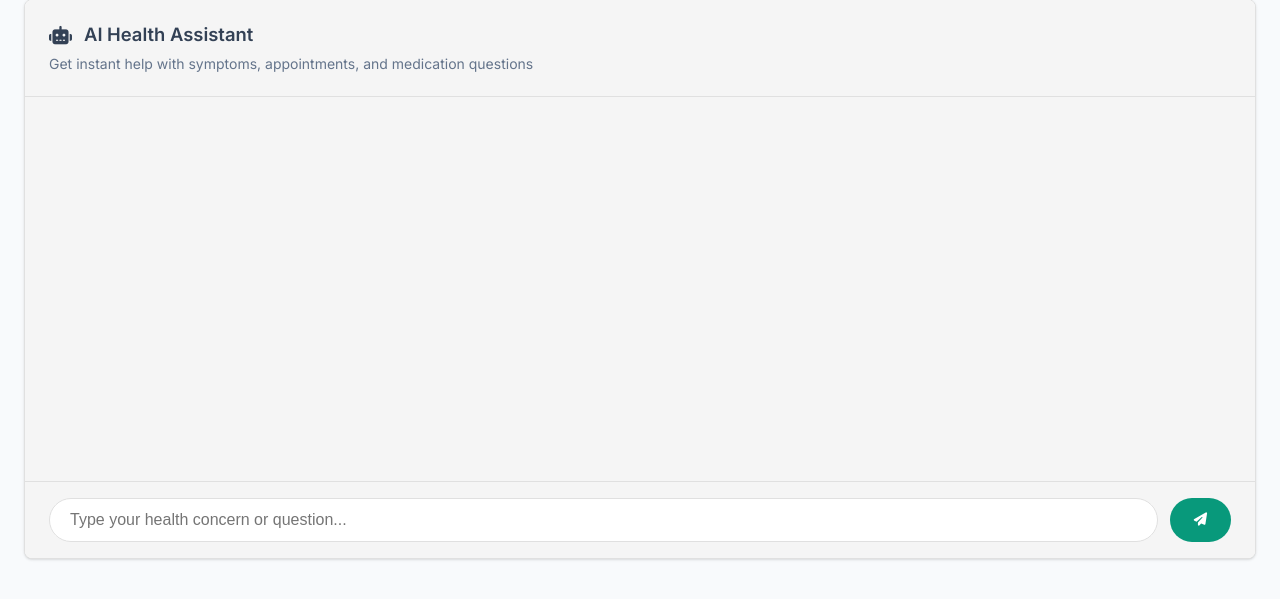
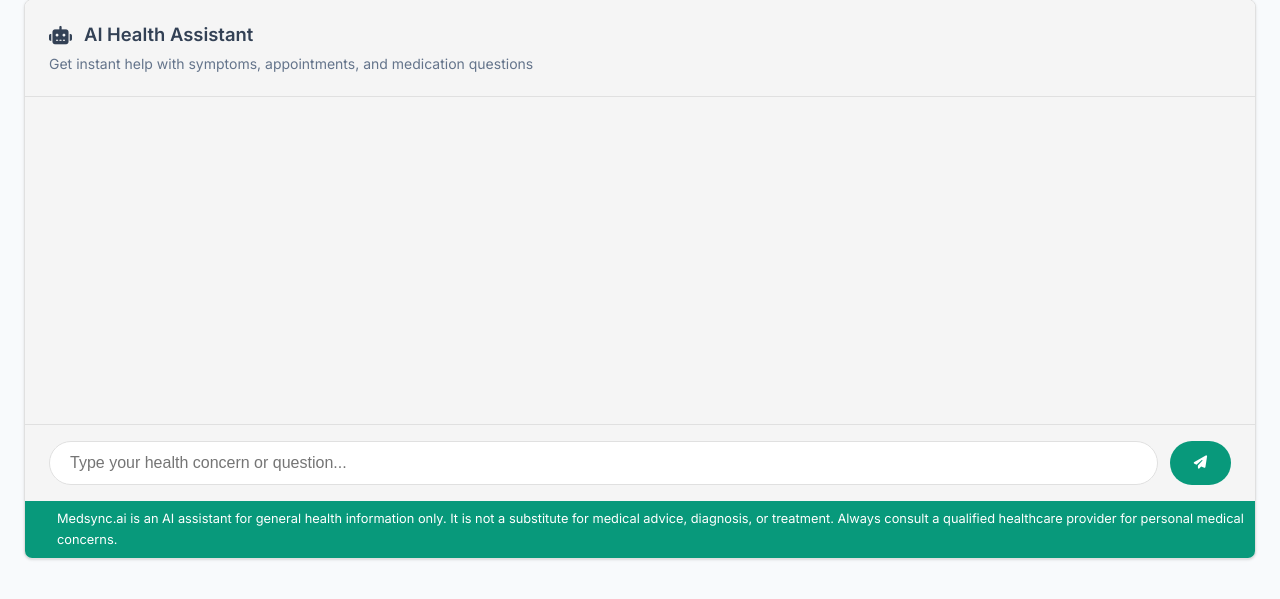
Before and after one commit to ZikraAfiq/sehat-ai, a Flask app: page / in a window 1280 px wide. Shown: the part 181-780 px from the top of the page. Run offline with Flask 3, Linux system fonts and the light colour scheme; data that the repository does not hold is empty; some libraries are stand-ins or nearby versions.

Commit message:
patient side commit
patient-side:
app.py - shorter 1 paragraph responses, added brunei context, removed disclaimer.

static/script.js and base html - fontstyle fix(no more asterisks)

styles.css - permanent disclaimer styles

index - added ai disclaimer

appointments.html - lawakn sja

```diff
--- a/patient_side/app.py
+++ b/patient_side/app.py
@@ -216,7 +216,14 @@ def chat():
         prompt = f"""You are a friendly and helpful healthcare AI assistant.
         Your goal is to assist users with their health-related questions.
         Provide concise, clear, and safe information.
-        IMPORTANT: Always include a disclaimer that you are not a real doctor and users should consult a professional for medical advice.
+
+        You are also based in Brunei Darussalam, so include local context when relevant. such as:
+        - Local healthcare facilities
+        - Health regulations in Brunei
+        - Common health concerns in the region
+
+        Try to keep your messages short, around a short paragraph, with some bulleted lists if needed. Bolden important points.
+
         User's question: "{user_message}"
         """
         response = model.generate_content(prompt)
--- a/patient_side/static/script.js
+++ b/patient_side/static/script.js
@@ -164,10 +164,8 @@ function addMessage(text, type, suggestions = []) {
     const messageDiv = document.createElement('div');
     messageDiv.className = `message ${type}`;
 
-    // Sanitize text to prevent HTML injection and format newlines
-    const formattedText = text.replace(/</g, "&lt;").replace(/>/g, "&gt;").replace(/\n/g, '<br>');
-
-    let messageContent = `<div class="message-content">${formattedText}`;
+    // Render Markdown (bold, italic, lists, etc.)
+    let messageContent = `<div class="message-content">${marked.parse(text)}`;
 
     if (suggestions && suggestions.length > 0) {
         messageContent += '<div class="suggestions">';
@@ -184,6 +182,7 @@ function addMessage(text, type, suggestions = []) {
     // Scroll to bottom
     messagesContainer.scrollTop = messagesContainer.scrollHeight;
 }
+
 
 function setSuggestion(suggestion) {
     document.getElementById('chat-input').value = suggestion;
--- a/patient_side/static/styles.css
+++ b/patient_side/static/styles.css
@@ -246,7 +246,7 @@ body {
     display: flex;
     flex-direction: column;
     height: 70vh;
-    max-height: 700px;
+    max-height: 800px;
     border-radius: var(--radius);
 }
 
@@ -879,3 +879,19 @@ body {
   opacity: 1;
   transform: translateY(0);
 }
+
+/* AI Disclaimer */
+.ai-disclaimer {
+    padding: 0.5rem 0.5rem;
+    padding-left: 2rem;
+    font-size: 0.75rem;
+    color: var(--muted-foreground);
+    text-align: left;
+    background-color: #08997B;
+
+}
+
+.disc-ai {
+    color: white;
+    font-size: 0.8rem
+}
--- a/patient_side/templates/base.html
+++ b/patient_side/templates/base.html
@@ -47,6 +47,7 @@
     {% block content %}{% endblock %}
   </main>
 
+  <script src="https://cdn.jsdelivr.net/npm/marked/marked.min.js"></script>
   <script src="{{ url_for('static', filename='script.js') }}"></script>
   {% block extra_js %}{% endblock %}
 </body>
--- a/patient_side/templates/index.html
+++ b/patient_side/templates/index.html
@@ -40,6 +40,11 @@
           <input type="text" id="chat-input" placeholder="Type your health concern or question..."
                  onkeypress="handleKeyPress(event)">
           <button onclick="sendMessage()"><i class="fas fa-paper-plane"></i></button>
+
+        </div>
+        <div class="ai-disclaimer" id="ai-disclaimer">
+          <span class ="disc-ai" id="disc-ai">
+            Medsync.ai is an AI assistant for general health information only. It is not a substitute for medical advice, diagnosis, or treatment. Always consult a qualified healthcare provider for personal medical concerns.</span>
         </div>
       </div>
     </div>
```
Also changed, not shown: patient_side/templates/appointments.html (+22 -2 lines).
